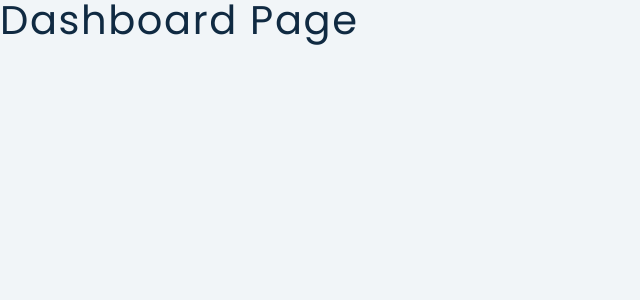
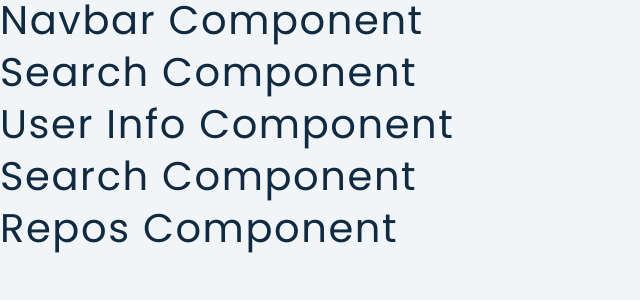
Before and after one commit to stephenprin/react-github-search-users, a React (Create React App) app: page / in a window 1280 px wide. Shown: the top 300 px of the page, without its empty margins (0-640 px from the left). Built offline with nearby package versions, Linux system fonts and the light colour scheme; a web font is replaced by a local one.

Commit message:
login page added

```diff
--- a/src/pages/Dashboard.js
+++ b/src/pages/Dashboard.js
@@ -5,7 +5,11 @@ import { GithubContext } from '../context/context';
 const Dashboard = () => {
   return (
     <main className=''>
-      <h2>Dashboard Page</h2>
+      <Navbar />
+      <Search />
+      <Info />
+      <User />
+      <Repos />
     </main>
   );
 };
--- a/src/pages/Login.js
+++ b/src/pages/Login.js
@@ -2,8 +2,15 @@ import React from 'react';
 import { useAuth0 } from '@auth0/auth0-react';
 import styled from 'styled-components';
 import loginImg from '../images/login-img.svg';
+import login from '../images/login.svg';
 const Login = () => {
-  return <h2>login page</h2>;
+  return (
+    <div className='min-h-screen text-center w-screen flex flex-col justify-center items-center bg-gradient-to-l from-gray-900 to-slate-900 text-center '>
+      <img src={login} alt='github user' className='w-34 h-32' />
+      <h1 className='text-[1.5rem] mb-4 mt-2'>GitHub user</h1>
+      <button className='p-3 font-medium text-rose-100 border-none rounded-lg bg-gradient-to-l from-pink-700 to-pink-600 hover:from-pink-700 hover:to-blue-500' >Login / Sign Up</button>
+    </div>
+  )
 };
 const Wrapper = styled.section`
   min-height: 100vh;
```
Also changed, not shown: src/images/login.svg (added).
